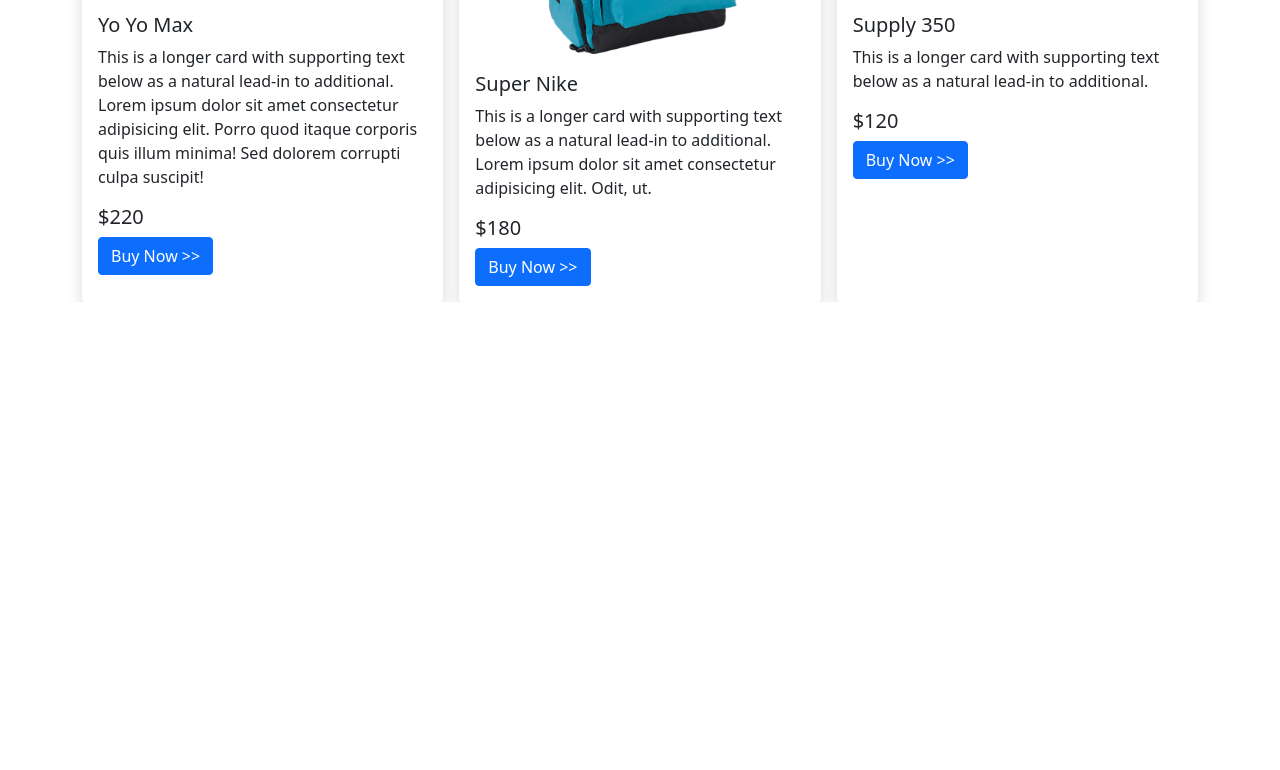
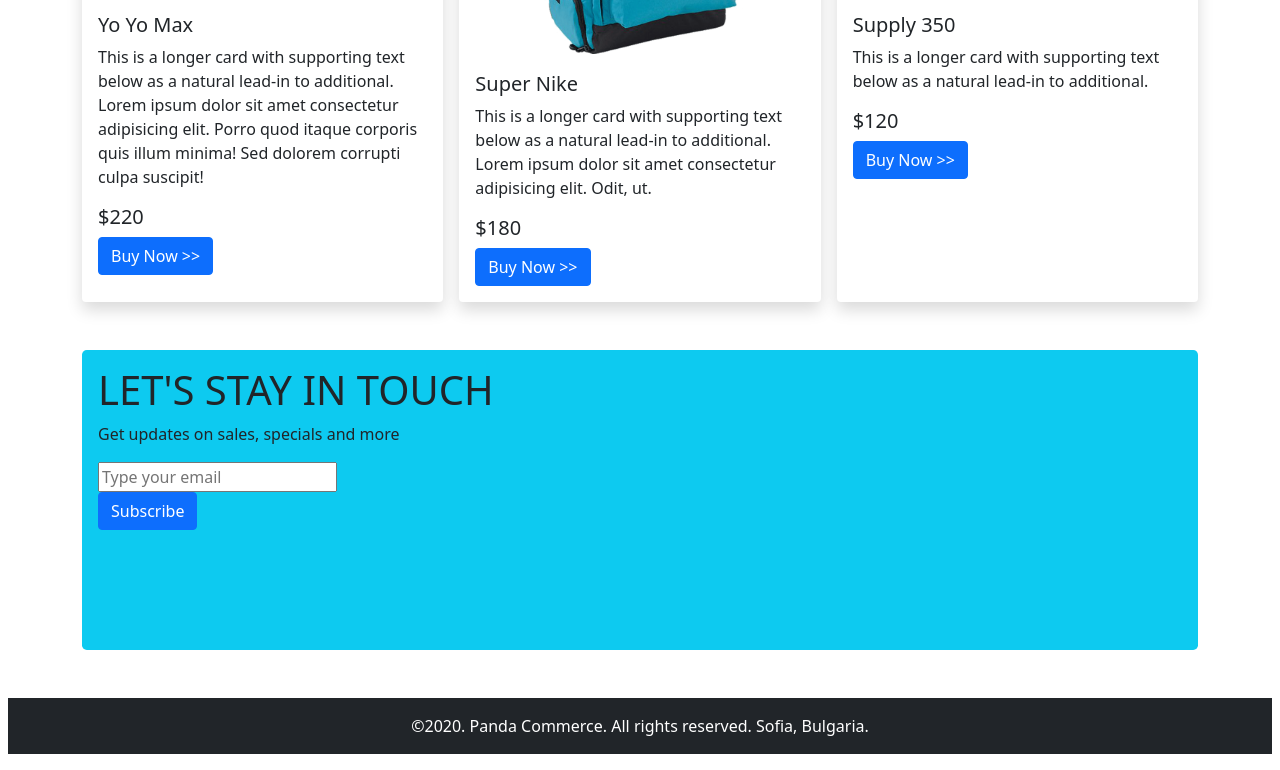
Before and after one commit to dhananjoycd/panda-commerce-bootstrap, a plain HTML site: page index.html in a window 1280 px wide. Shown: the part 1770-2540 px from the top of the page. Before the commit the page ends 2072 px from the top, so only its background shows below. Drawn offline with nearby package versions, Linux system fonts and the light colour scheme.

Commit message:
Fully Done

```diff
--- a/index.html
+++ b/index.html
@@ -51,7 +51,7 @@
                 <div class="carousel-inner bg-info rounded-3">
                     <div class="carousel-item active">
                         <div class="row d-flex align-items-center p-3">
-                            <div class="col-lg-7">
+                            <div class="col-lg-7 p-3">
                                 <h1>Cool Dude Headphone</h1>
                                 <p> This is the best headphone in the world for people who just want to waste time in front of funky world.</p>
                                <div class="text-center">
@@ -66,7 +66,7 @@
                         </div>
                         <div class="carousel-item">
                             <div class="row d-flex align-items-center p-3">
-                                <div class="col-lg-7">
+                                <div class="col-lg-7 p-3">
                                     <h1>Cool Dude Headphone</h1>
                                     <p> This is the best headphone in the world for people who just want to waste time in front of funky world.</p>
                                     <div class="text-center">
@@ -81,7 +81,7 @@
                         </div>
                         <div class="carousel-item">
                             <div class="row d-flex align-items-center p-3">
-                                <div class="col-lg-7">
+                                <div class="col-lg-7 p-3">
                                     <h1>Cool Dude Headphone</h1>
                                     <p> This is the best headphone in the world for people who just want to waste time in front of funky world.</p>
                                     <div class="text-center">
@@ -213,37 +213,19 @@
         </div>
 
     </section>
-
-
-
-
-
-
-
-
-
-
-
-
-
-
-
-
-
-
-
-
-
-
-
-
-
-
-
+ <!-- Subscribe section -->
+ <section class="container my-5 d-flex align-items-center justify-content-center">
+    <div class="bg-info rounded-3 p-3 w-100" style="height: 300px;">
+        <h1>LET'S STAY IN TOUCH </h1>
+        <p> Get updates on sales, specials and more </p>
+        <input type="text" placeholder="Type your email"><br>
+        <button class="btn btn-primary">Subscribe</button>
+    </div>
+ </section>
     </main>
 
-    <footer>
-
+    <footer class="bg-dark text-center m-2">
+        <p class="text-white p-3"> ©2020. Panda Commerce. All rights reserved. Sofia, Bulgaria. </p>
     </footer>
    <!--js file link for bootstrap-->
    <script src="https://cdn.jsdelivr.net/npm/bootstrap@5.1.3/dist/js/bootstrap.bundle.min.js" integrity="sha384-ka7Sk0Gln4gmtz2MlQnikT1wXgYsOg+OMhuP+IlRH9sENBO0LRn5q+8nbTov4+1p" crossorigin="anonymous"></script>
```
